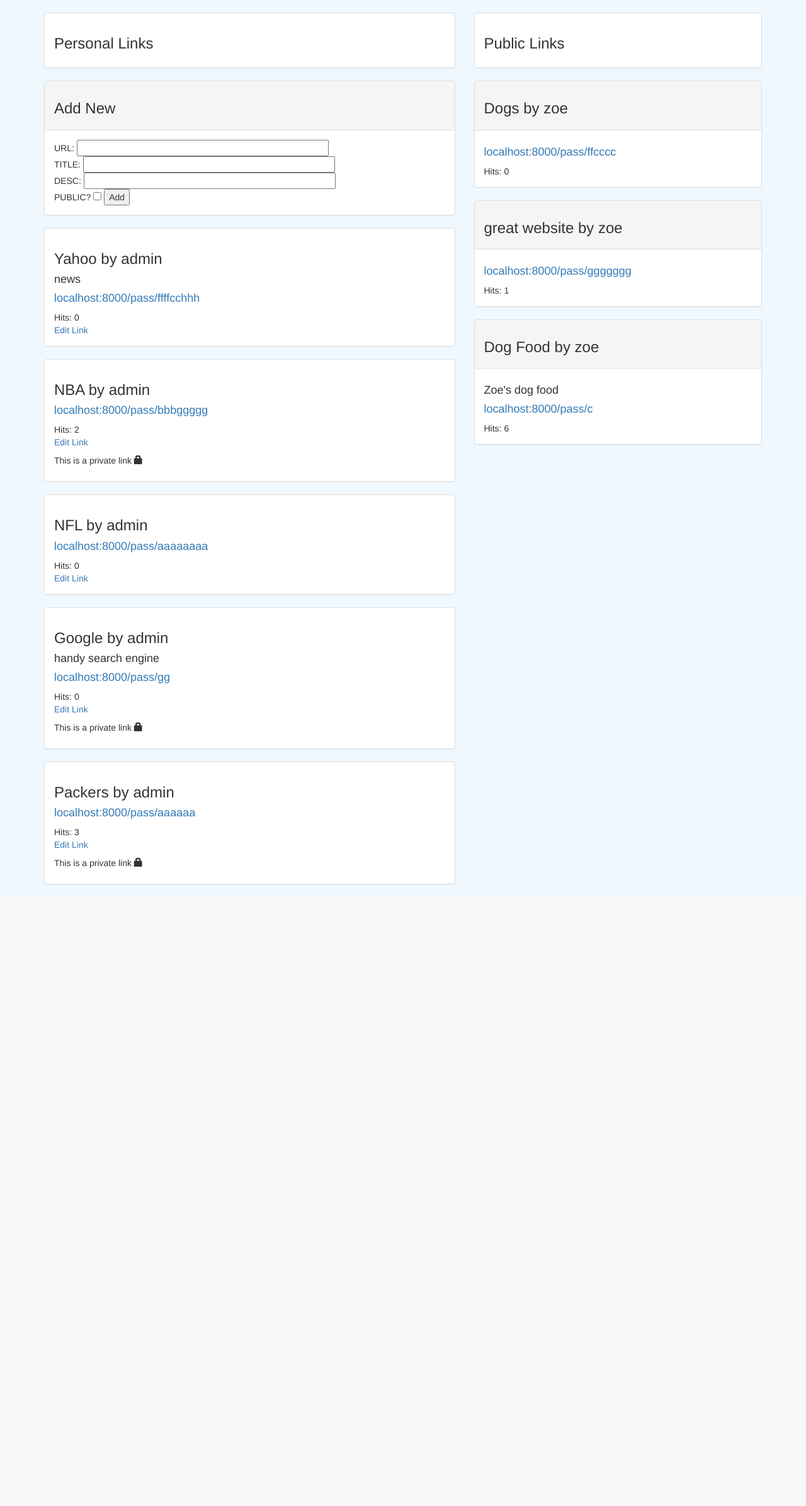
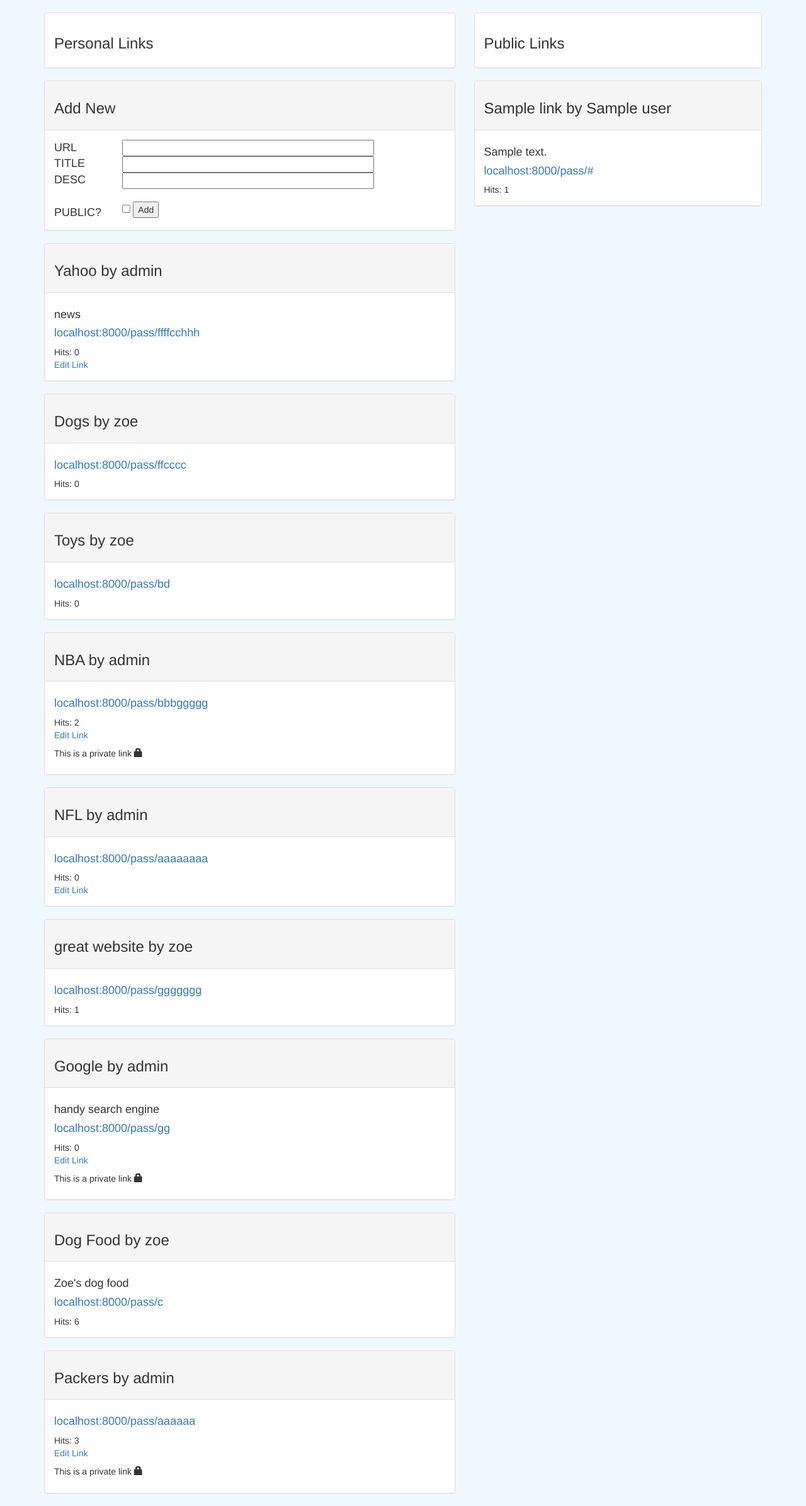
Before and after one commit to cjredmond/url_shortener, a Django app: template url_shortener/templates/app/link_list.html in a window 1280 px wide. Shown: the part 52-2443 px from the top of the page at 63% size. Before the commit the page ends 1457 px from the top, so only its background shows below. Run offline with Django 3.2, Linux system fonts and the light colour scheme; a user stored in the database is signed in; data comes from the database, SQL or seed files in the repository; both versions use the stored data as it was after the commit; the template is opened without the code that fills it: values that come from a table or form of the project are taken from there, most other values are stand-ins (such as "Sample title", 1, 10 or a date in 2020); some libraries are stand-ins or nearby versions.

Commit message:
separated columns

```diff
--- a/url_shortener/app/static/css/theme.css
+++ b/url_shortener/app/static/css/theme.css
@@ -5,3 +5,6 @@ body {
 .box {
   width: 400px;
 }
+.categories {
+  font-size: 18px;
+}
--- a/url_shortener/templates/app/link_list.html
+++ b/url_shortener/templates/app/link_list.html
@@ -2,8 +2,8 @@
 {% block content %}
 
 {% if not request.user.is_authenticated %}
-{% for link in object_list %}
-{% if link.public == True %}
+{% for link in public %}
+
 
 <div class="panel panel-default">
  <div class="panel-body">
@@ -19,7 +19,7 @@
 </div>
 </div>
 
-{% endif %}
+
 {% endfor %}
 {% else %}
 
@@ -39,22 +39,31 @@
     <div class="panel-body">
       <form class="" action="{% url 'link_create_view' %}" method="post">
         {% csrf_token %}
-        URL: <input class = "box" type="text" name="url" value=""><br>
-        TITLE: <input class = "box" type="text" name="title" value=""><br>
-        DESC: <input class = "box" type="text" name="description" value=""><br>
-        PUBLIC? <input type="checkbox" name="public" value="">
-        <input type="submit" name="name" value="Add">
+        <div class="row">
+          <div class="col-md-2">
+          <div class="categories">
+             URL <br> TITLE <br> DESC <br> <br> PUBLIC?     </div> </div>
+            <div class="col-md-9">
+              <input class = "box" type="text" name="url" value=""><br>
+              <input class = "box" type="text" name="title" value=""><br>
+              <input class = "box" type="text" name="description" value=""><br><br>
+              <input type="checkbox" name="public" value="">
+              <input type="submit" name="name" value="Add">
+            </div>
+          </div>
       </form>
     </div>
   </div>
 
 
-{% for link in object_list %}
-{% if link.user == request.user %}
+{% for link in user_link %}
+
 
 <div class="panel panel-default">
+   <div class="panel-heading">
+ <h3>{{ link.title }} by {{ link.user }}</h3>
+   </div>
  <div class="panel-body">
-   <h3>{{ link.title }} by {{ link.user }}</h3>
     <h4>{{ link.description }}</h4>
       <h4><a href="{% url 'pass_through_view' link.short_url%}">localhost:8000/pass/{{ link.short_url }}</a></h4>
         Hits: {{ link.count }}<br>
@@ -69,21 +78,23 @@
 </div>
 
 
-{% endif %}
+
 {% endfor %}
 {% endif %}
 </div>
 <div class="col-md-5">
 
-  <div class="panel panel-default">
-   <div class="panel-body">
-     <h3>Public Links</h3>
-   </div>
- </div>
 
 {% if request.user.is_authenticated %}
-{% for link in object_list %}
-{% if link.public == True and link.user != request.user %}
+<div class="panel panel-default">
+ <div class="panel-body">
+   <h3>Public Links</h3>
+ </div>
+</div>
+{% for link in public_ex %}
+
+
+
 <div class="panel panel-default">
  <div class="panel-heading">
 <h3>{{ link.title }} by {{ link.user }}</h3>
@@ -95,7 +106,7 @@
      </div>
  </div>
 
-{% endif %}
+
 {% endfor %}
 {% endif %}
 </div>
```
Also changed, not shown: url_shortener/app/views.py (+13 -0 lines), url_shortener/db.sqlite3.
